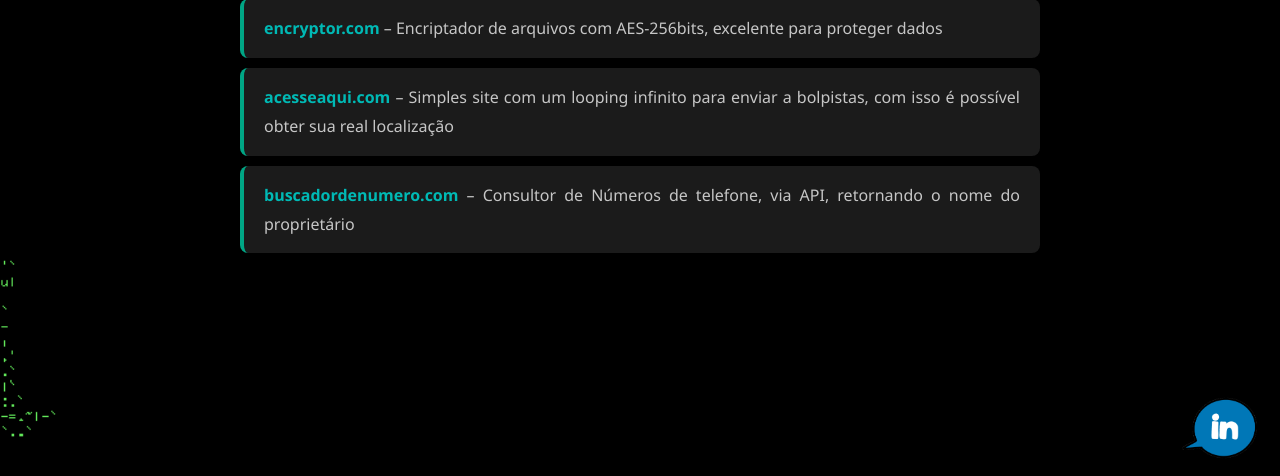
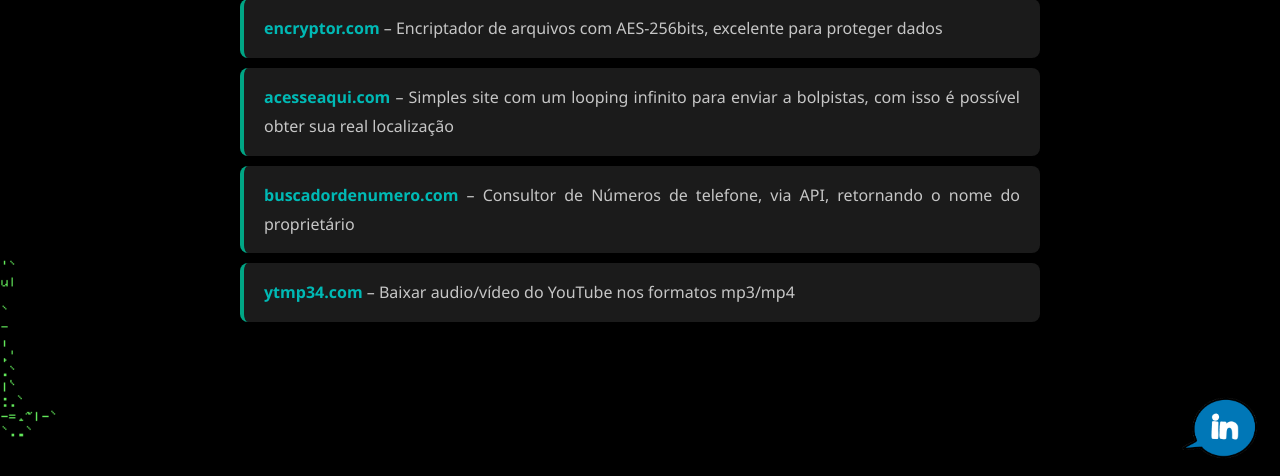
Before and after one commit to dadosneurais/portifolio, a Flask app: page / in a window 1280 px wide. Shown: the part 324-800 px from the top of the page. Run offline with Flask 3, Linux system fonts and the light colour scheme.

Commit message:
Update index.html

```diff
--- a/templates/index.html
+++ b/templates/index.html
@@ -16,6 +16,9 @@
     <li>
         <a href="https://buscadordenumero.onrender.com" target="_blank">buscadordenumero.com</a> – Consultor de Números de telefone, via API, retornando o nome do proprietário
     </li>
+        <li>
+        <a href="https://ytmp34.onrender.com/" target="_blank">ytmp34.com</a> – Baixar audio/vídeo do YouTube nos formatos mp3/mp4
+    </li>
 </ul>
 
 {% endblock %}
```
